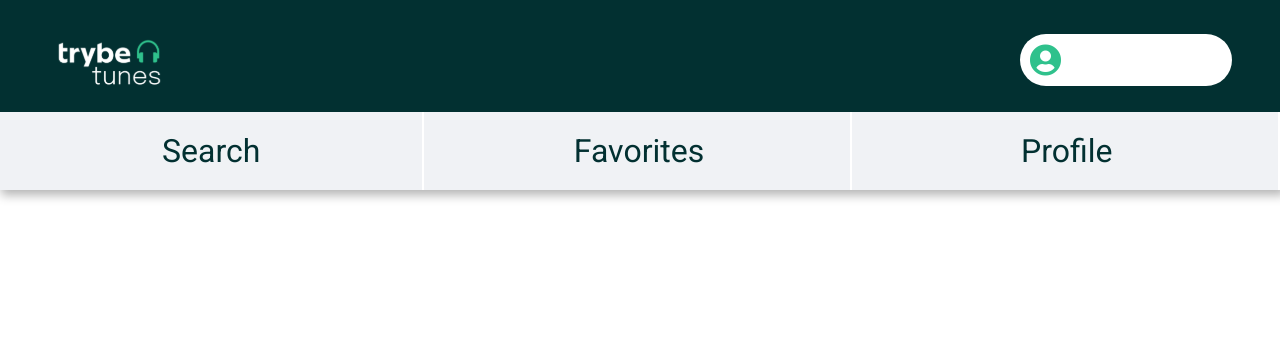
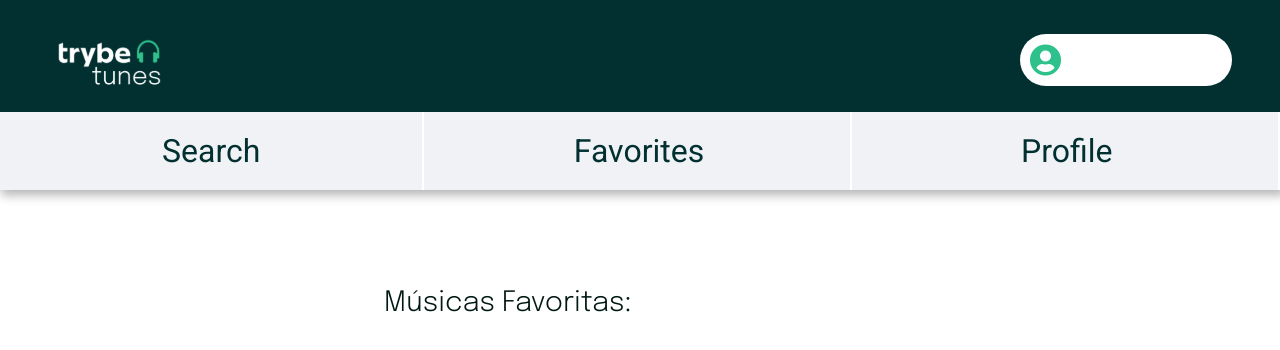
Before and after one commit to lucsduartee/trybetunes, a React (Create React App) app: page /favorites in a window 1280 px wide. Shown: the top 350 px of the page. Built offline with nearby package versions, Linux system fonts and the light colour scheme.

Commit message:
feat(styles): finished styles

```diff
--- a/src/pages/Favorites.jsx
+++ b/src/pages/Favorites.jsx
@@ -1,4 +1,5 @@
 import React, { Component } from 'react';
+import styled from 'styled-components';
 import Header from '../components/Header';
 import Loading from '../components/Loading';
 import MusicCard from '../components/MusicCard';
@@ -43,15 +44,19 @@ class Favorites extends Component {
   renderMusicCard = (favorites) => {
     const isTrue = true;
     return (
-      <section>
+      <section className="favorites">
+        <h1>Músicas Favoritas:</h1>
         {
           favorites.map((favorite) => (
+            <div className="card-favorite" key={ favorite.trackName }>
+              <img src={ favorite.artworkUrl100 } alt="asdasd" />
               <MusicCard
                 onChange={ this.handleChange }
                 music={ favorite }
-              key={ favorite.trackName }
                 isFavorite={ isTrue }
               />
+              {console.log(favorite)}
+            </div>
           ))
         }
       </section>
@@ -61,12 +66,44 @@ class Favorites extends Component {
   render() {
     const { state: { isLoading, favorites } } = this;
     return (
+      <FavoritesStyles>
         <div data-testid="page-favorites">
           <Header />
           { isLoading ? <Loading /> : this.renderMusicCard(favorites) }
         </div>
+      </FavoritesStyles>
     );
   }
 }
 
+const FavoritesStyles = styled.div`
+  .favorites {
+    width: 40%;
+    margin: 100px auto;
+  }
+
+  .favorites h1 {
+    margin-bottom: 35px;
+    display: block;
+    color: #001813;
+    font-size: 1.75rem;
+    font-family: 'Epilogue', sans-serif;
+  }
+
+  .card-favorite {
+    display: flex;
+    background: #E1E5EB;
+    justify-content: space-around;
+    margin-bottom: 40px;
+    border-radius: 10px;
+    padding: 10px;
+    box-shadow: 3px 3px 10px 2px rgba(0, 0, 0, 0.3);
+  }
+
+  .card-favorite img {
+    width: 120px;
+    border-radius: 50%;
+  }
+`;
+
 export default Favorites;
```
Lines whose indentation alone changed are shown as unchanged.
